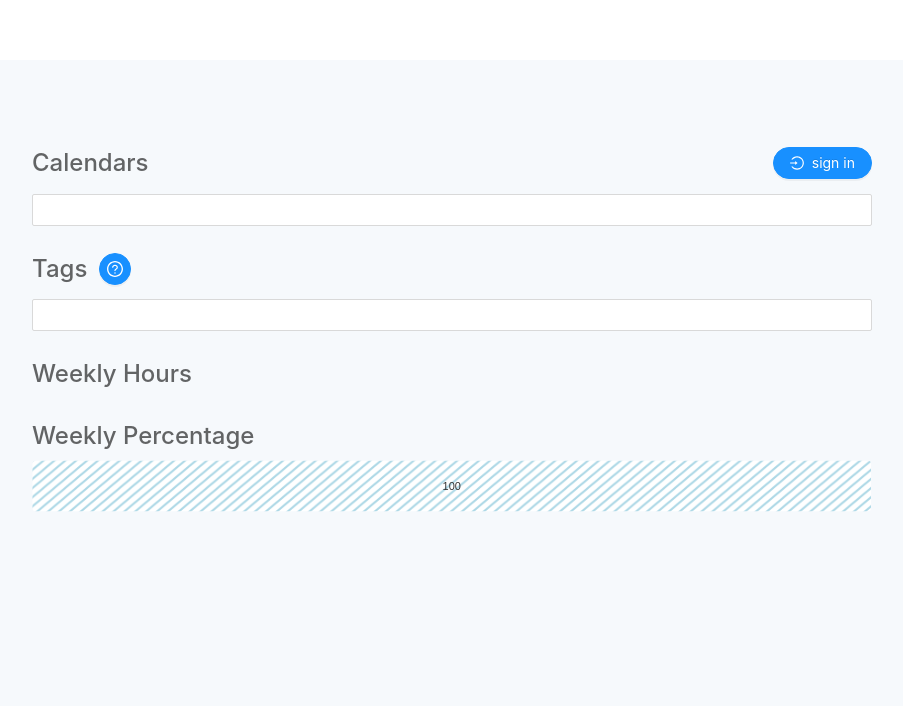
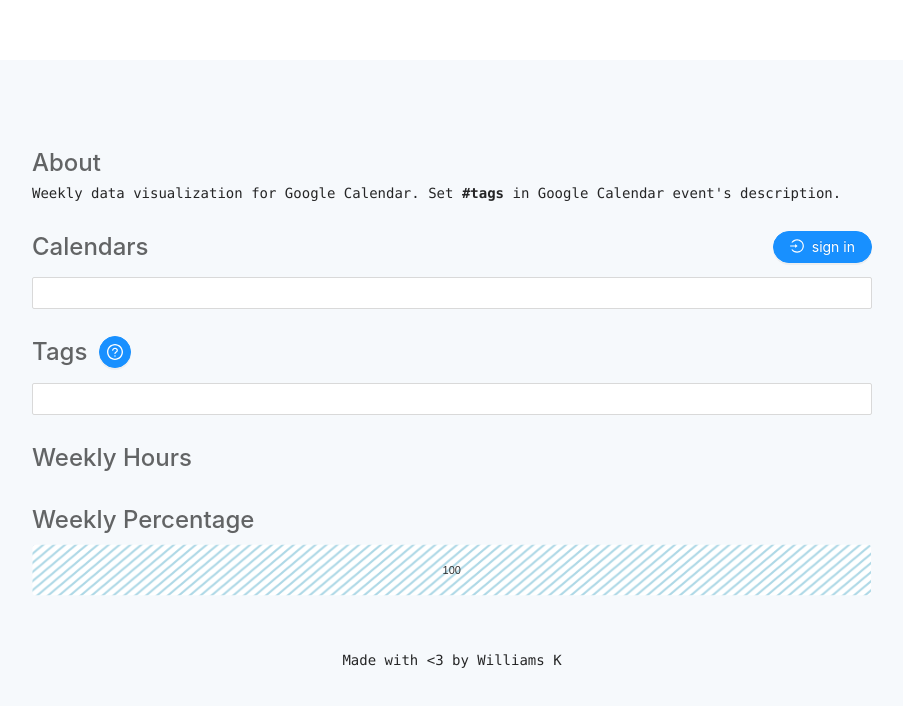
Before and after one commit to williamsk91/calendar-data, a Next.js app: page / in a window 1280 px wide. Shown: the top 706 px of the page, without its empty margins (188-1091 px from the left). Built offline with nearby package versions, Linux system fonts and the light colour scheme.

Commit message:
feat: about

```diff
--- a/pages/index.tsx
+++ b/pages/index.tsx
@@ -148,6 +148,13 @@
       <Script src="https://apis.google.com/js/api.js" onLoad={initGapi} />
 
       <Spacer size="24" />
+      <H2>About</H2>
+      <pre>
+        Weekly data visualization for Google Calendar. Set <b>#tags</b> in
+        Google Calendar event&apos;s description.
+      </pre>
+
+      <Spacer size="24" />
       <SpreadLayout>
         <H2>Calendars</H2>
         <AuthButton isSignedIn={isSignedIn} signIn={signIn} signOut={signOut} />
@@ -218,8 +225,10 @@
             selectedTags.includes(wt.tag.title)
         )}
       />
+      <Spacer size="48" />
 
-      <Spacer size="60" />
+      <pre style={{ textAlign: "center" }}>Made with &lt;3 by Williams K</pre>
+      <Spacer size="12" />
     </Layout>
   );
 }
```
